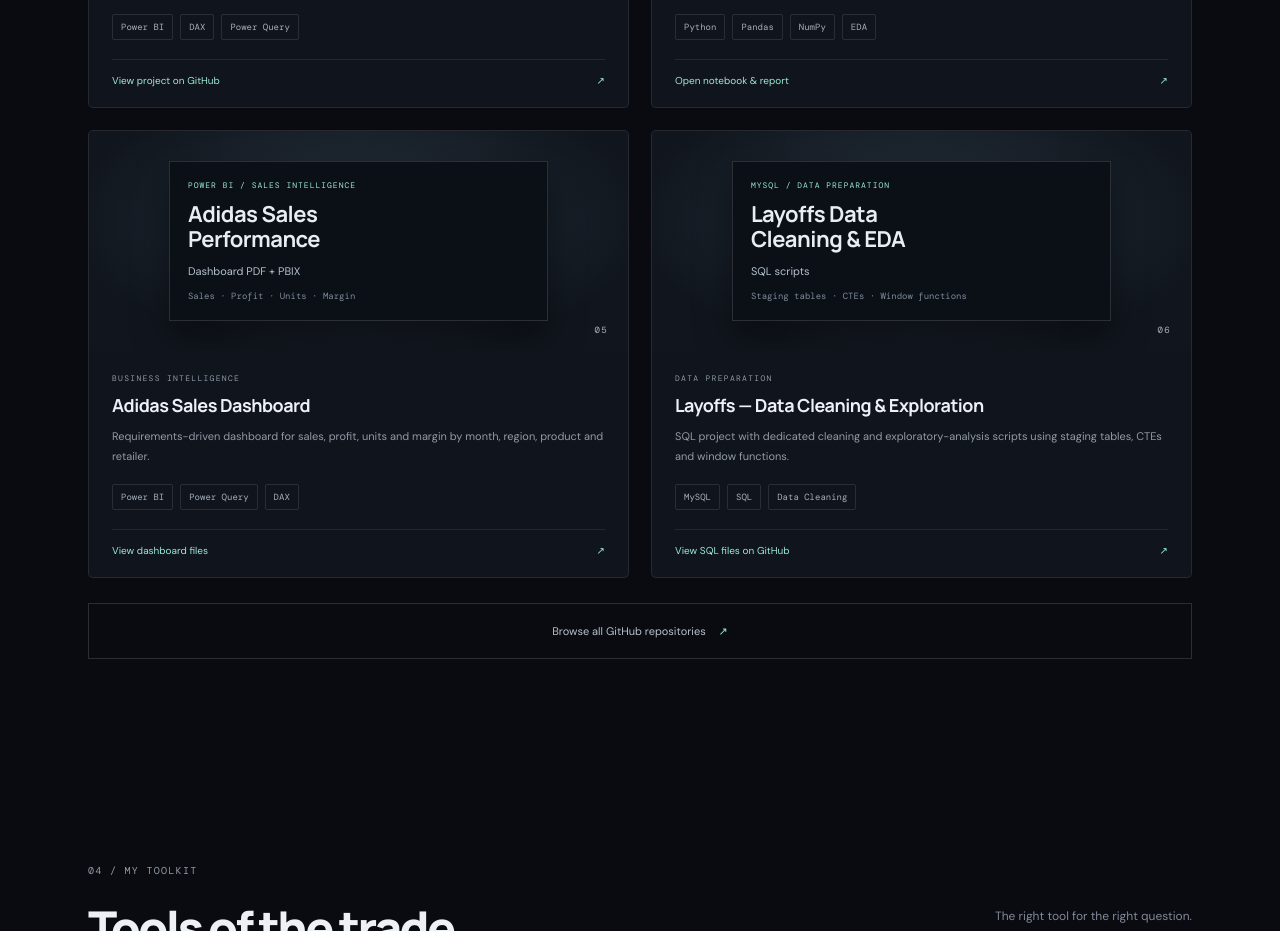
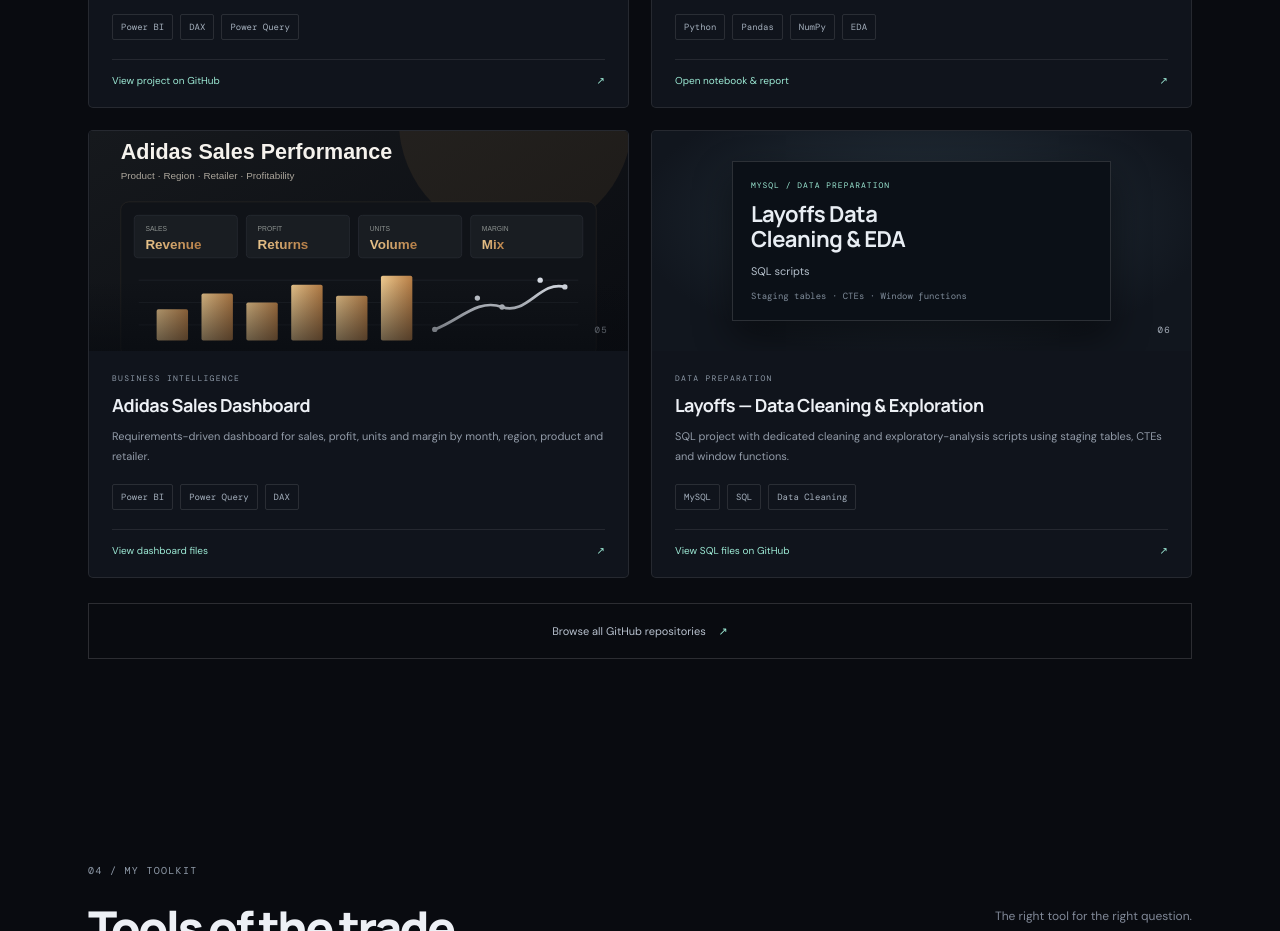
Before and after one commit to BhardwajKiran/kiran-portfolio, a plain HTML site: page index.html in a window 1280 px wide. Shown: the part 3448-4379 px from the top of the page. Drawn offline with nearby package versions, Linux system fonts and the light colour scheme.

Commit message:
Show project artwork for Adidas and SQL portfolio cards

```diff
--- a/index.html
+++ b/index.html
@@ -88,7 +88,7 @@
           <div class="project-info"><div class="project-type">FINANCIAL ANALYTICS</div><h3>Bank Loan Analysis</h3><p>Python analysis of 38,576 loan applications, including portfolio return, good/bad loan segmentation and borrower-risk patterns.</p><div class="tags"><span>Python</span><span>Pandas</span><span>NumPy</span><span>EDA</span></div><div class="project-link">Open notebook & report <span>↗</span></div></div>
         </a>
         <a class="project-card" href="https://github.com/BhardwajKiran/Adidas-Sales-Dashboard-Powerbi" target="_blank" rel="noreferrer">
-          <div class="project-art project-document"><div class="document-preview"><span>POWER BI / SALES INTELLIGENCE</span><strong>Adidas Sales<br>Performance</strong><p>Dashboard PDF + PBIX</p><i>Sales · Profit · Units · Margin</i></div><span class="art-index">05</span></div>
+          <div class="project-art project-shot"><img src="assets/adidas-cover.svg" alt="Adidas sales performance dashboard project cover" loading="lazy"><span class="art-index">05</span></div>
           <div class="project-info"><div class="project-type">BUSINESS INTELLIGENCE</div><h3>Adidas Sales Dashboard</h3><p>Requirements-driven dashboard for sales, profit, units and margin by month, region, product and retailer.</p><div class="tags"><span>Power BI</span><span>Power Query</span><span>DAX</span></div><div class="project-link">View dashboard files <span>↗</span></div></div>
         </a>
         <a class="project-card" href="https://github.com/BhardwajKiran/Data-Cleaning-and-exploration-SQL" target="_blank" rel="noreferrer">
```
